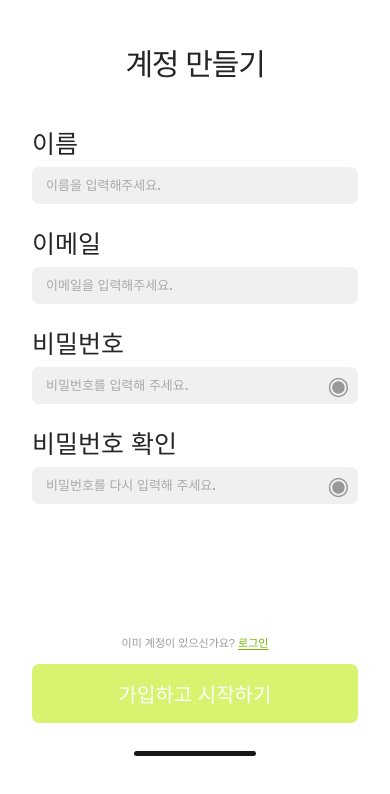
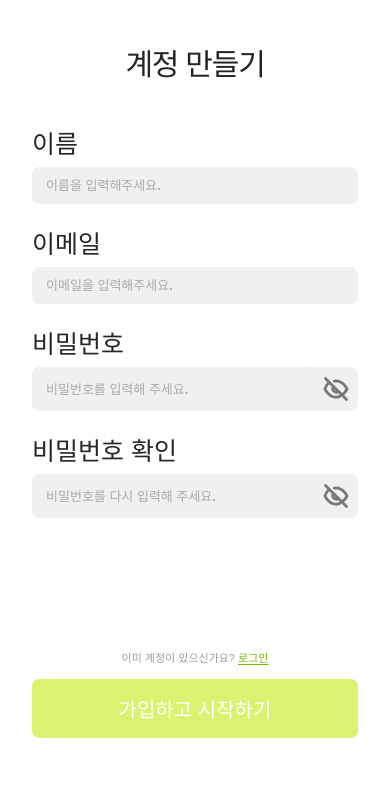
Before and after one commit to HabbitChanllenge/HabbitChallenge-FE, a React (Vite) app: page / in a window 390 px wide. Both pictures are taken after a click on the button "회원가입". Shown: the top 794 px of the page. Built offline with nearby package versions, Linux system fonts and the light colour scheme; no server answers.

Commit message:
비밀번호 표시 아이콘과 크기 조정

```diff
--- a/src/App.css
+++ b/src/App.css
@@ -117,14 +117,27 @@ input:focus {
   outline: 0;
 }
 .visibility-button {
-  width: 43px;
+  display: grid;
+  flex: 0 0 44px;
+  width: 44px;
+  height: 44px;
+  place-items: center;
+  padding: 0;
   border: 0;
   background: transparent;
-  color: #989898;
+  color: #777;
   cursor: pointer;
 }
-.eye-icon {
-  font-size: 17px;
+.visibility-button svg,
+.password-eye svg {
+  display: block;
+  width: 28px;
+  height: 28px;
+  fill: none;
+  stroke: currentColor;
+  stroke-width: 2.4;
+  stroke-linecap: round;
+  stroke-linejoin: round;
 }
 .has-error {
   outline-color: #ff7474 !important;
@@ -258,12 +271,15 @@ input:focus {
   font-size: 13px;
 }
 .password-eye {
-  flex: 0 0 42px;
-  height: 40px;
+  display: grid;
+  flex: 0 0 46px;
+  width: 46px;
+  height: 46px;
+  place-items: center;
+  padding: 0;
   border: 0;
   background: transparent;
   color: #777;
-  font-size: 17px;
   cursor: pointer;
 }
 .password-change-error {
@@ -1939,6 +1955,7 @@ input:focus {
 
 /* Fluid layouts for phones, tablets, and narrow desktop windows */
 @media (max-width: 899px) {
+  .home-indicator { display: none; }
   .app-shell { display: block; min-height: 100svh; padding: 0; background: #f6f8f2; }
   .phone-frame,
   .phone-frame.home-mode {
--- /dev/null
+++ b/src/components/PasswordVisibilityIcon.jsx
@@ -0,0 +1,13 @@
+export default function PasswordVisibilityIcon({ visible }) {
+  return visible ? (
+    <svg viewBox="0 0 24 24" aria-hidden="true" focusable="false">
+      <path d="M2.5 12s3.3-7 9.5-7 9.5 7 9.5 7-3.3 7-9.5 7-9.5-7-9.5-7Z" />
+      <circle cx="12" cy="12" r="3.2" />
+    </svg>
+  ) : (
+    <svg viewBox="0 0 24 24" aria-hidden="true" focusable="false">
+      <path d="m3 3 18 18M10.6 5.2A10.8 10.8 0 0 1 12 5c6.2 0 9.5 7 9.5 7a15 15 0 0 1-3.2 4.1M6.2 6.3C3.8 8 2.5 12 2.5 12s3.3 7 9.5 7c1.2 0 2.3-.3 3.2-.7" />
+      <path d="M9.9 9.9a3 3 0 0 0 4.2 4.2" />
+    </svg>
+  );
+}
--- a/src/lib/api.js
+++ b/src/lib/api.js
@@ -32,7 +32,9 @@ export async function apiRequest(path, options = {}) {
     requestBody = JSON.stringify(body);
   }
 
-  const response = await fetch(
+  let response;
+  try {
+    response = await fetch(
       `${apiBaseUrl}${path.startsWith("/") ? path : `/${path}`}`,
       {
         ...requestOptions,
@@ -41,6 +43,12 @@ export async function apiRequest(path, options = {}) {
         credentials: requestOptions.credentials ?? "include",
       },
     );
+  } catch (error) {
+    throw new ApiError(
+      "서버에 연결하지 못했습니다. 백엔드 서버 실행 상태와 API 주소, CORS 설정을 확인해 주세요.",
+      { data: { cause: error instanceof Error ? error.message : String(error) } },
+    );
+  }
 
   if (response.status === 204) return null;
 
--- a/src/pages/PasswordChange.jsx
+++ b/src/pages/PasswordChange.jsx
@@ -1,4 +1,5 @@
 import { useEffect, useState } from "react";
+import PasswordVisibilityIcon from "../components/PasswordVisibilityIcon.jsx";
 import BottomNav from "../components/BottomNav.jsx";
 import { userApi } from "../lib/endpoints.js";
 
@@ -24,9 +25,9 @@ function PasswordField({ label, value, onChange, error, placeholder }) {
           type="button"
           className="password-eye"
           onClick={() => setVisible((shown) => !shown)}
-          aria-label={visible ? "비밀번호 숨기기" : "비밀번호 보기"}
+          aria-label={visible ? "비밀번호 숨기기" : "비밀번호 표시"}
         >
-          {visible ? "◉" : "◉̸"}
+          <PasswordVisibilityIcon visible={visible} />
         </button>
       </div>
     </label>
--- a/src/pages/Signup.jsx
+++ b/src/pages/Signup.jsx
@@ -1,4 +1,5 @@
 import { useState } from "react";
+import PasswordVisibilityIcon from "../components/PasswordVisibilityIcon.jsx";
 import { authApi } from "../lib/endpoints.js";
 
 const emailPattern = /^[^\s@]+@[^\s@]+\.[^\s@]+$/;
@@ -22,7 +23,7 @@ function PasswordField({ label, value, onChange, placeholder, error }) {
           aria-label={visible ? "비밀번호 숨기기" : "비밀번호 표시"}
           onClick={() => setVisible(!visible)}
         >
-          {visible ? "◌" : "◉"}
+          <PasswordVisibilityIcon visible={visible} />
         </button>
       </div>
       {error && <small className="error-message">{error}</small>}
```
Lines whose indentation alone changed are shown as unchanged.
